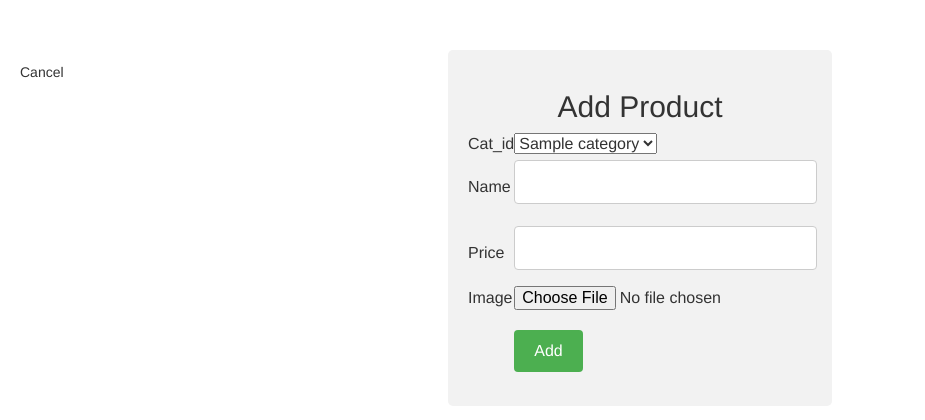
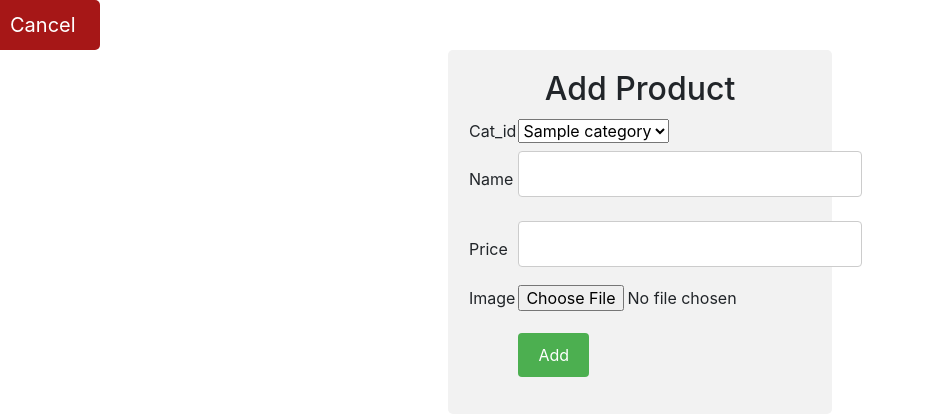
Before and after one commit to mytruong-z/Category_Product, a CodeIgniter app: page /Category_Product/product/add in a window 1280 px wide. Shown: the top 420 px of the page, without its empty margins (0-925 px from the left). Run offline with CodeIgniter, Linux system fonts and the light colour scheme; the visitor is signed in with stand-in values (Sample User, id 1); tables that the repository leaves empty or names only in its code hold one stand-in row (values such as "Sample post"); some libraries are stand-ins or nearby versions.

Commit message:
CRUD 100%

```diff
--- a/application/controllers/Product.php
+++ b/application/controllers/Product.php
@@ -68,8 +68,12 @@ class Product extends CI_Controller{
         }
     }
     public function delete_product($id){
+        $image = $this->db->get_where('product',array('id'=> $id))->row()->image;
+       /* print_r($image);
+        die; */
         $this->db->where("id",$id);
         $this->db->delete('product');
+        unlink('images/products/'.$image);
         redirect('product/show_product_id');
     }
 }
--- a/application/views/product/add.php
+++ b/application/views/product/add.php
@@ -46,14 +46,35 @@
     input[type=submit]:hover {
         background-color: #45a049;
     }
-    .div-cancel{
-        margin: auto;
+    #mySidenav a {
+        position: absolute;
+        left: -80px;
+        transition: 0.3s;
+        padding: 10px;
+        width: 100px;
+        text-decoration: none;
+        font-size: 20px;
+        color: white;
+        border-radius: 0 5px 5px 0;
     }
+
+    #mySidenav a:hover {
+        left: 0;
+    }
+
+    #cancel {
+        top: 0px;
+        background-color: #a61717;
+    }
+
+
 </style>
 
 <body>
-<div class="div-cancel"><a href="<?=base_url()?>product/show_product_id"><button class="btn-default cancel">Cancel</button></a></div>
+<div id="mySidenav" class="sidenav">
+    <a id="cancel" href="<?=base_url()?>product/show_product_id">Cancel</a>
 
+</div>
 <div class="container">
     <div style="text-align: center"><h2>Add Product</h2></div>
     <?php
```
Also changed, not shown: application/controllers/Category.php (+11 -6 lines), application/views/category/add.php (+13 -2 lines), images/categories/1547172270.jpeg (deleted), images/categories/1547172565.jpeg (deleted), images/products/1547113552.jpg (deleted), images/products/1547116392.jpeg (deleted), images/products/1547172240.jpeg (deleted), images/products/1547172466.jpeg (deleted), images/products/1547172582.jpeg (deleted).
